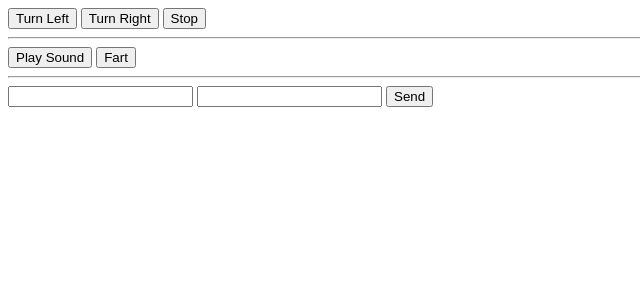
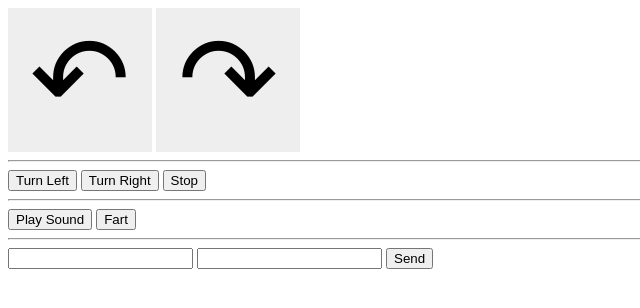
Before and after one commit to jamesfdickinson/dollhead, a website: page DollHeadWeb/public/index.html in a window 1280 px wide. Shown: the whole page, without its empty margins (0-640 px from the left). Drawn offline with Linux system fonts and the light colour scheme; no server answers.

Commit message:
updated web site with arrows. onrealse they stop the motor

```diff
--- a/DollHeadWeb/public/index.html
+++ b/DollHeadWeb/public/index.html
@@ -5,9 +5,23 @@
     <meta charset="utf-8" />
     <meta name="viewport" content="width=device-width">
     <title></title>
+    <style>
+        .arrow {
+            cursor:pointer;
+            padding: 2px;
+            background-color:#EEEEEE;
+            display:inline-block;
+            width:140px;
+            font-size:120px;
+            user-select: none;
+            text-align:center;
+        }
+    </style>
 </head>
 <body>
-
+    <div class="arrow" onmousedown="sendCommand('turnLeft', '');" onmouseup="sendCommand('turnStop', '');" >↶</div>
+    <div class="arrow" onmousedown="sendCommand('turnRight', '');"  onmouseup="sendCommand('turnStop', '');" > ↷</div>
+    <hr />
     <input type="button" value="Turn Left" onclick="sendCommand('turnLeft','');" />
     <input type="button" value="Turn Right" onclick="sendCommand('turnRight','');" />
     <input type="button" value="Stop" onclick="sendCommand('turnStop','');" />
```
